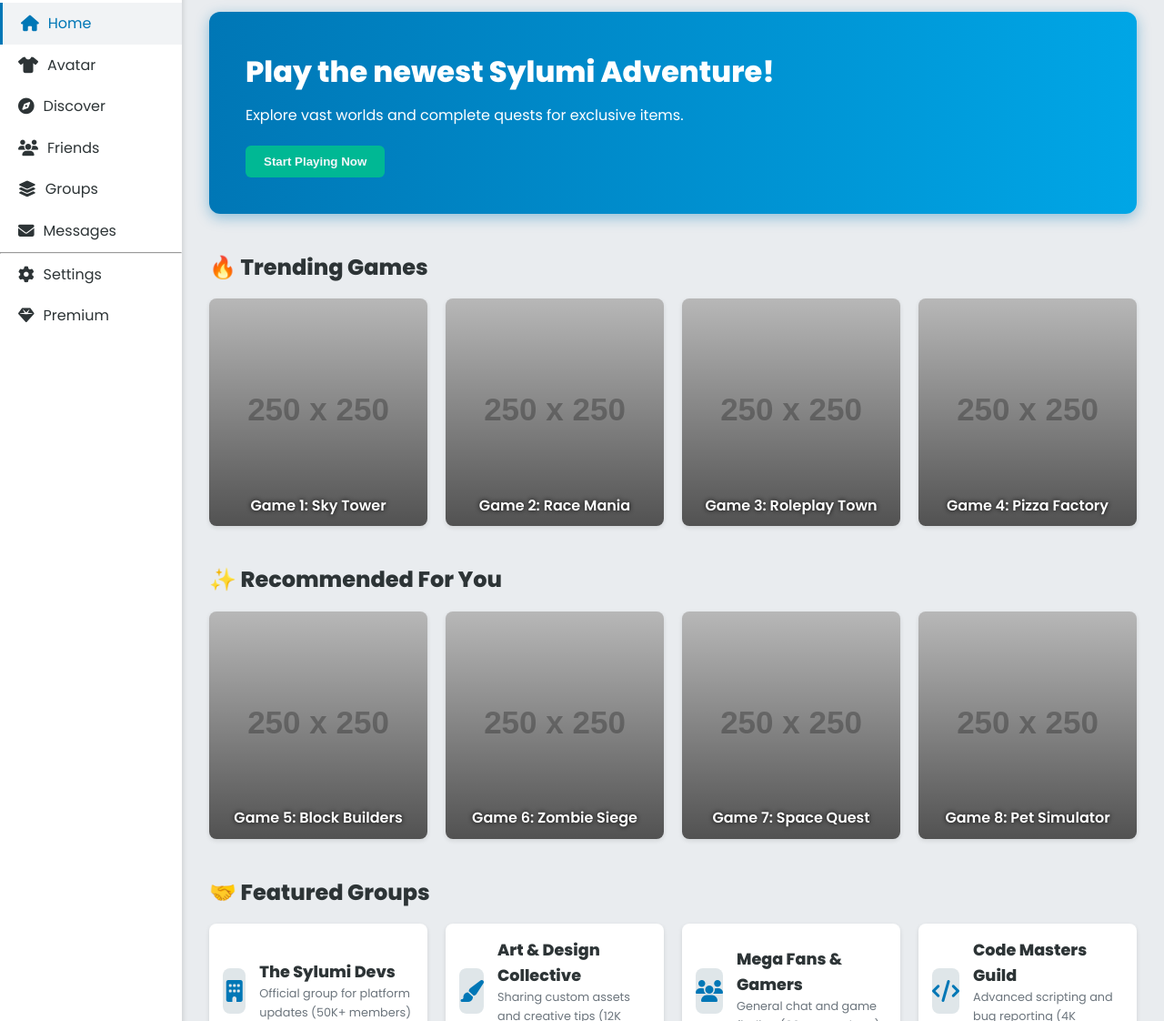
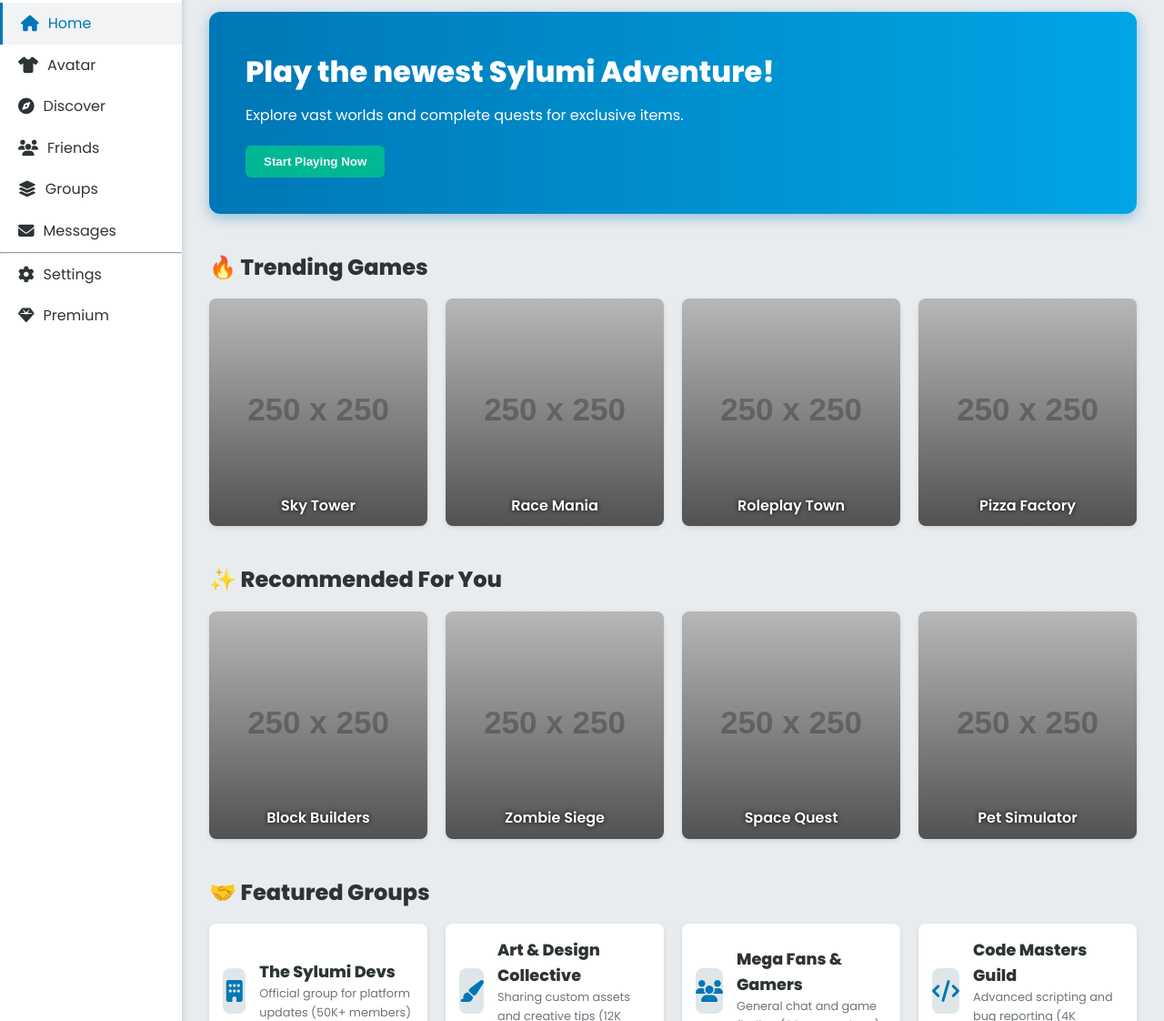
Before and after one commit to EverettHavey/Sylumi, a plain HTML site: page index.html in a window 1280 px wide. Shown: the part 82-1204 px from the top of the page at 91% size. Drawn offline with Linux system fonts and the light colour scheme; placeholder pictures from the web are drawn by us.

Commit message:
Updated the website

```diff
--- a/index.html
+++ b/index.html
@@ -500,20 +500,20 @@
             <section class="content-row trending-games">
                 <h3>🔥 Trending Games</h3>
                 <div class="game-grid">
-                    <div class="game-card">Game 1: Sky Tower</div>
-                    <div class="game-card">Game 2: Race Mania</div>
-                    <div class="game-card">Game 3: Roleplay Town</div>
-                    <div class="game-card">Game 4: Pizza Factory</div>
+                    <div class="game-card">Sky Tower</div>
+                    <div class="game-card">Race Mania</div>
+                    <div class="game-card">Roleplay Town</div>
+                    <div class="game-card">Pizza Factory</div>
                 </div>
             </section>
 
             <section class="content-row recommended-games">
                 <h3>✨ Recommended For You</h3>
                 <div class="game-grid">
-                    <div class="game-card">Game 5: Block Builders</div>
-                    <div class="game-card">Game 6: Zombie Siege</div>
-                    <div class="game-card">Game 7: Space Quest</div>
-                    <div class="game-card">Game 8: Pet Simulator</div>
+                    <div class="game-card">Block Builders</div>
+                    <div class="game-card">Zombie Siege</div>
+                    <div class="game-card">Space Quest</div>
+                    <div class="game-card">Pet Simulator</div>
                 </div>
             </section>
 
```
